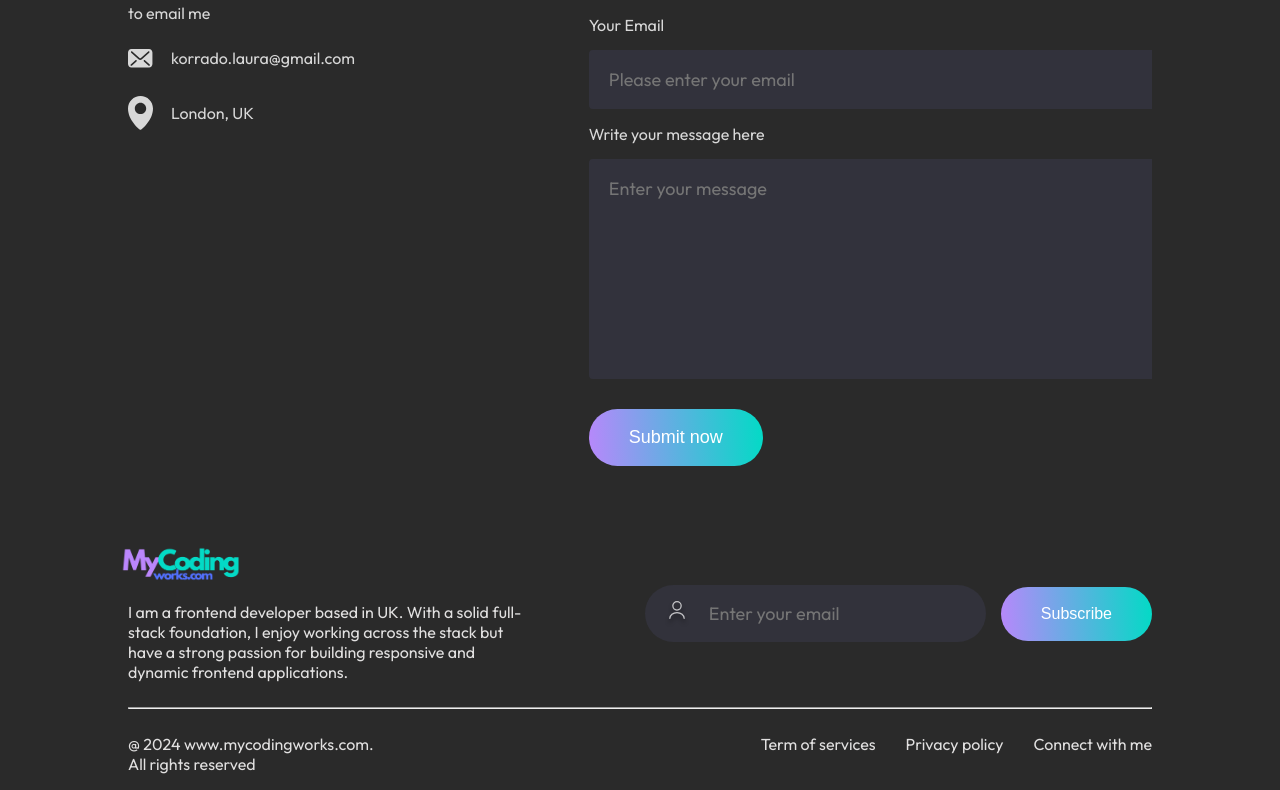
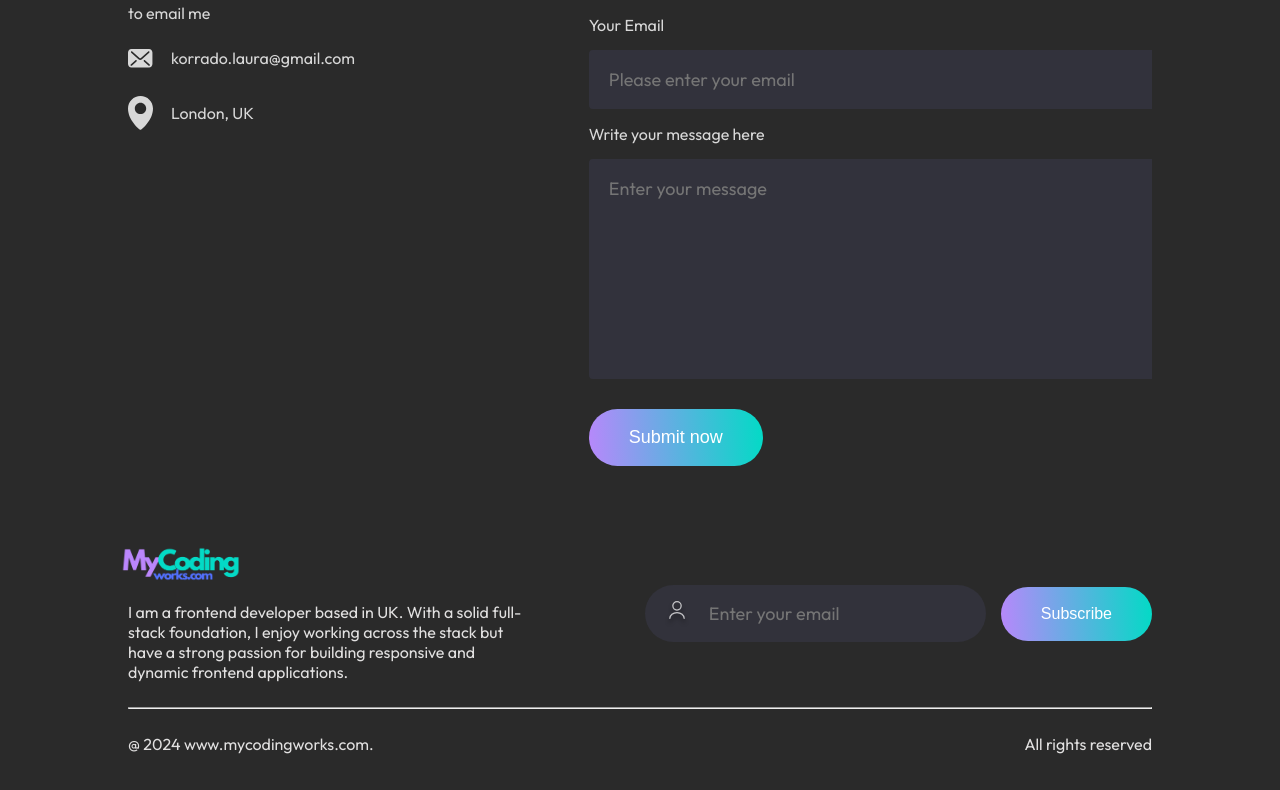
Before and after one commit to lauraz-15/mycodingworks, a React (Create React App) app: page / in a window 1280 px wide. Shown: the part 2609-3399 px from the top of the page. Built offline with nearby package versions, Linux system fonts and the light colour scheme.

Commit message:
Added gh-pages for deployment

```diff
--- a/src/Components/Footer/Footer.jsx
+++ b/src/Components/Footer/Footer.jsx
@@ -23,13 +23,9 @@ function Footer() {
       </div>
       <hr />
       <div className="bottom">
-        <div className="bottom-left">
-          @ {currYear} www.mycodingworks.com. <span>All rights reserved</span>
-        </div>
+        <div className="bottom-left">@ {currYear} www.mycodingworks.com.</div>
         <div className="bottom-right">
-          <p>Term of services</p>
-          <p>Privacy policy</p>
-          <p>Connect with me</p>
+          <span>All rights reserved</span>
         </div>
       </div>
     </div>
```
Also changed, not shown: package.json (+7 -1 lines), 1 other file (tests, documents, lock files or other folders).
